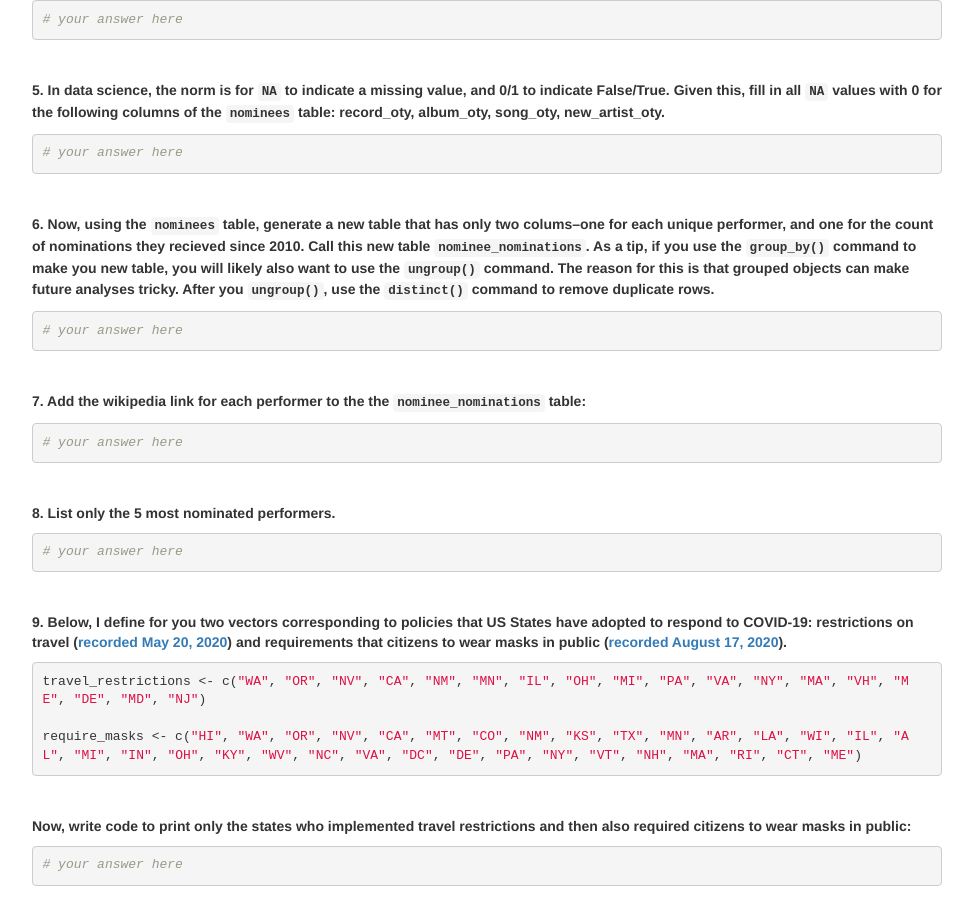
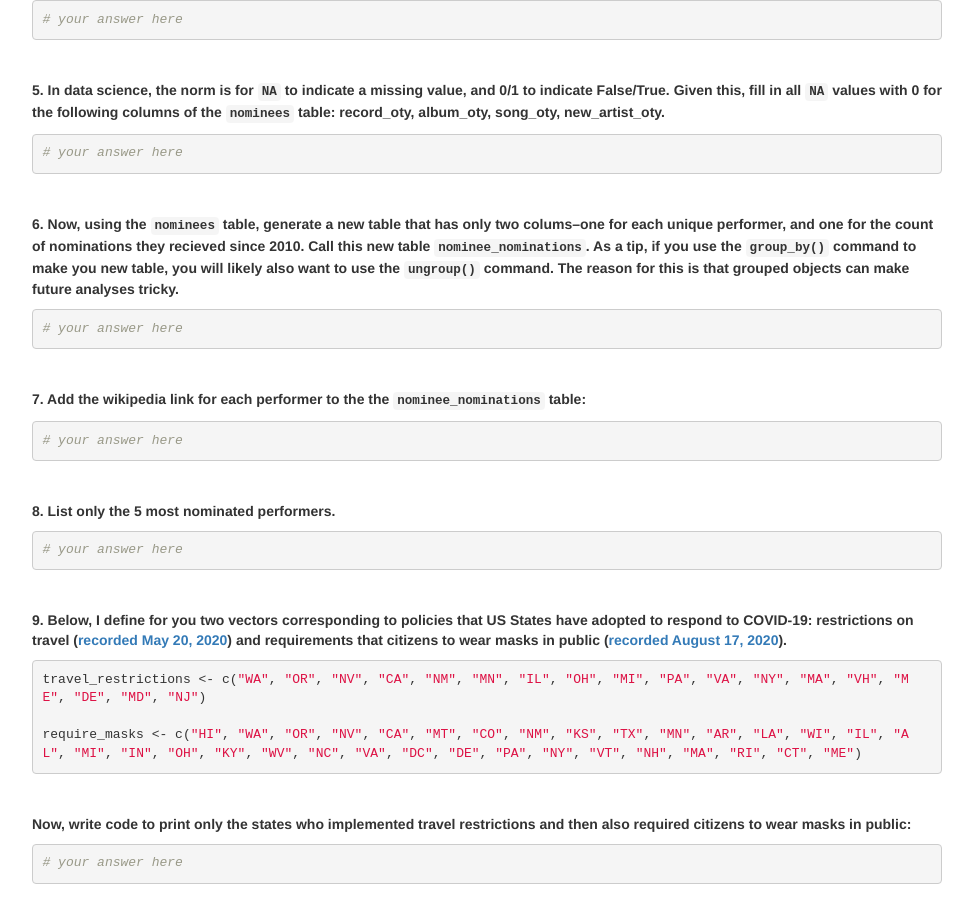
Before and after one commit to dssoc/dssoc.github.io, a Jekyll site: the page assignments/Lab_2.html, which Jekyll copies as it is, in a window 1280 px wide and 900 px high, scrolled down 1126 px. Shown: the whole window, without its empty margins (153-1126 px from the left). Built offline with Jekyll 4.4.1, drawn with Linux system fonts in a browser that asks for light colours.

Commit message:
Removed sentence about needing to use the distinct() method to remove duplicates. It should already do that when using groupby.

````diff
--- a/assignments/Lab_2.Rmd
+++ b/assignments/Lab_2.Rmd
@@ -72,7 +72,7 @@ In future assignments, we will use these datasets to collect data from Spotify.
 ```
 <br/>
 
-**6. Now, using the `nominees` table, generate a new table that has only two colums--one for each unique performer, and one for the count of nominations they recieved since 2010. Call this new table `nominee_nominations`. As a tip, if you use the `group_by()` command to make you new table, you will likely also want to use the `ungroup()` command. The reason for this is that grouped objects can make future analyses tricky. After you `ungroup()`, use the `distinct()` command to remove duplicate rows.**
+**6. Now, using the `nominees` table, generate a new table that has only two colums--one for each unique performer, and one for the count of nominations they recieved since 2010. Call this new table `nominee_nominations`. As a tip, if you use the `group_by()` command to make you new table, you will likely also want to use the `ungroup()` command. The reason for this is that grouped objects can make future analyses tricky.**
 ```{r}
 # your answer here
 ```
--- a/assignments/Lab_2.html
+++ b/assignments/Lab_2.html
@@ -418,7 +418,7 @@ summary {
 <p><strong>5. In data science, the norm is for <code>NA</code> to indicate a missing value, and 0/1 to indicate False/True. Given this, fill in all <code>NA</code> values with 0 for the following columns of the <code>nominees</code> table: record_oty, album_oty, song_oty, new_artist_oty.</strong></p>
 <pre class="r"><code># your answer here</code></pre>
 <p><br /></p>
-<p><strong>6. Now, using the <code>nominees</code> table, generate a new table that has only two colums–one for each unique performer, and one for the count of nominations they recieved since 2010. Call this new table <code>nominee_nominations</code>. As a tip, if you use the <code>group_by()</code> command to make you new table, you will likely also want to use the <code>ungroup()</code> command. The reason for this is that grouped objects can make future analyses tricky. After you <code>ungroup()</code>, use the <code>distinct()</code> command to remove duplicate rows.</strong></p>
+<p><strong>6. Now, using the <code>nominees</code> table, generate a new table that has only two colums–one for each unique performer, and one for the count of nominations they recieved since 2010. Call this new table <code>nominee_nominations</code>. As a tip, if you use the <code>group_by()</code> command to make you new table, you will likely also want to use the <code>ungroup()</code> command. The reason for this is that grouped objects can make future analyses tricky.</strong></p>
 <pre class="r"><code># your answer here</code></pre>
 <p><br /></p>
 <p><strong>7. Add the wikipedia link for each performer to the the <code>nominee_nominations</code> table:</strong></p>
````
